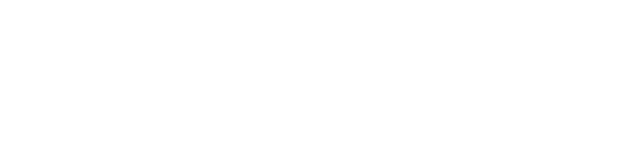
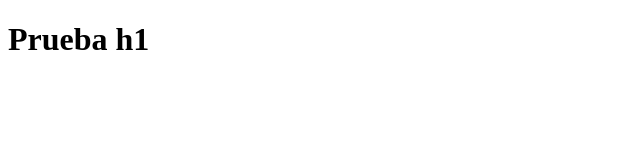
Before and after one commit to daniela2807/ProyectoConferencia, a plain HTML site: page index.html in a window 1280 px wide. Shown: the whole page, without its empty margins (0-640 px from the left). Drawn offline with Linux system fonts and the light colour scheme.

Commit message:
Ejemplo de push

```diff
--- a/index.html
+++ b/index.html
@@ -6,6 +6,6 @@
     <title>Document</title>
 </head>
 <body>
-
+    <h1>Prueba h1</h1>
 </body>
 </html>
```
